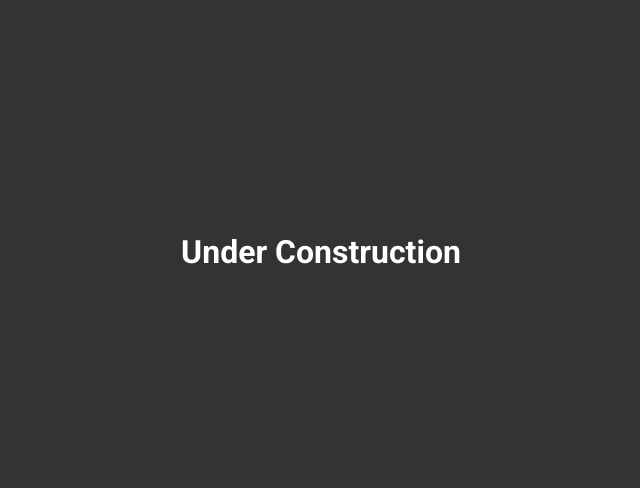
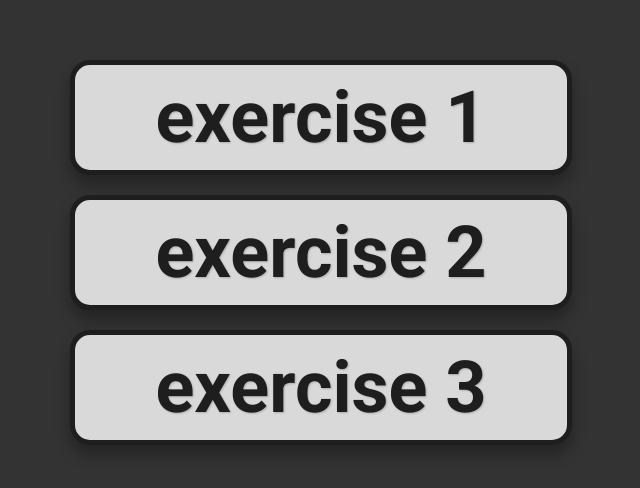
Before and after one commit to jpb7/mentat, a React app in the folder client/: page / in a window 1280 px wide. Shown: the part 148-636 px from the top of the page, without its empty margins (319-959 px from the left). Built offline with nearby package versions, Linux system fonts and the light colour scheme.

Commit message:
MNT-7: create MainMenu component

```diff
--- a/client/src/App.tsx
+++ b/client/src/App.tsx
@@ -1,10 +1,11 @@
 import React from 'react';
+import MainMenu from './components/MainMenu';
 import styles from './App.module.css';
 
 const App: React.FC = () => {
   return (
     <div className={styles.container}>
-      <h1>Under Construction</h1>
+      <MainMenu />
     </div>
   );
 };
--- /dev/null
+++ b/client/src/components/MainMenu.module.css
@@ -0,0 +1,52 @@
+:root {
+  --bg: #333;
+  --item-bg: #d9d9d9;
+  --font: #1e1e1e;
+  --hover-bg: #f6f6f6;
+  --box-shadow: rgba(0, 0, 0, 0.3);
+  --text-shadow: rgba(0, 0, 0, 0.2);
+  --hover-shadow: rgba(0, 0, 0, 0.5);
+}
+
+.menu {
+  display: flex;
+  flex-direction: column;
+  align-items: center;
+  padding: 20px;
+  background-color: var(--bg);
+}
+
+.menuItem {
+  margin: 10px;
+  padding: 10px 80px;
+  background-color: var(--item-bg);
+  border: 5px solid var(--font);
+  color: var(--font);
+  border-radius: 20px;
+  font-size: 72px;
+  font-family: 'Roboto', sans-serif;
+  font-weight: bold;
+  cursor: pointer;
+  transition: background-color 0.3s ease;
+  box-shadow: 0 10px 15px 0 var(--box-shadow);
+  text-shadow: 1px 1px 2px var(--text-shadow);
+}
+
+.menuItem:not(:hover) {
+  transition: box-shadow 0.3s ease-out;
+}
+
+.menuItem:hover {
+  background-color: var(--hover-bg);
+  transform: scale(1.025);
+  animation: shadow-pulse 1s infinite alternate ease-in-out;
+}
+
+@keyframes shadow-pulse {
+  from {
+    box-shadow: 0 10px 15px 0 var(--box-shadow);
+  }
+  to {
+    box-shadow: 0 15px 25px 0 var(--hover-shadow);
+  }
+}
--- /dev/null
+++ b/client/src/components/MainMenu.tsx
@@ -0,0 +1,14 @@
+import React from 'react';
+import styles from './MainMenu.module.css';
+
+const MainMenu: React.FC = () => {
+  return (
+    <div className={styles.menu}>
+      <button className={styles.menuItem}>exercise 1</button>
+      <button className={styles.menuItem}>exercise 2</button>
+      <button className={styles.menuItem}>exercise 3</button>
+    </div>
+  );
+};
+
+export default MainMenu;
```
